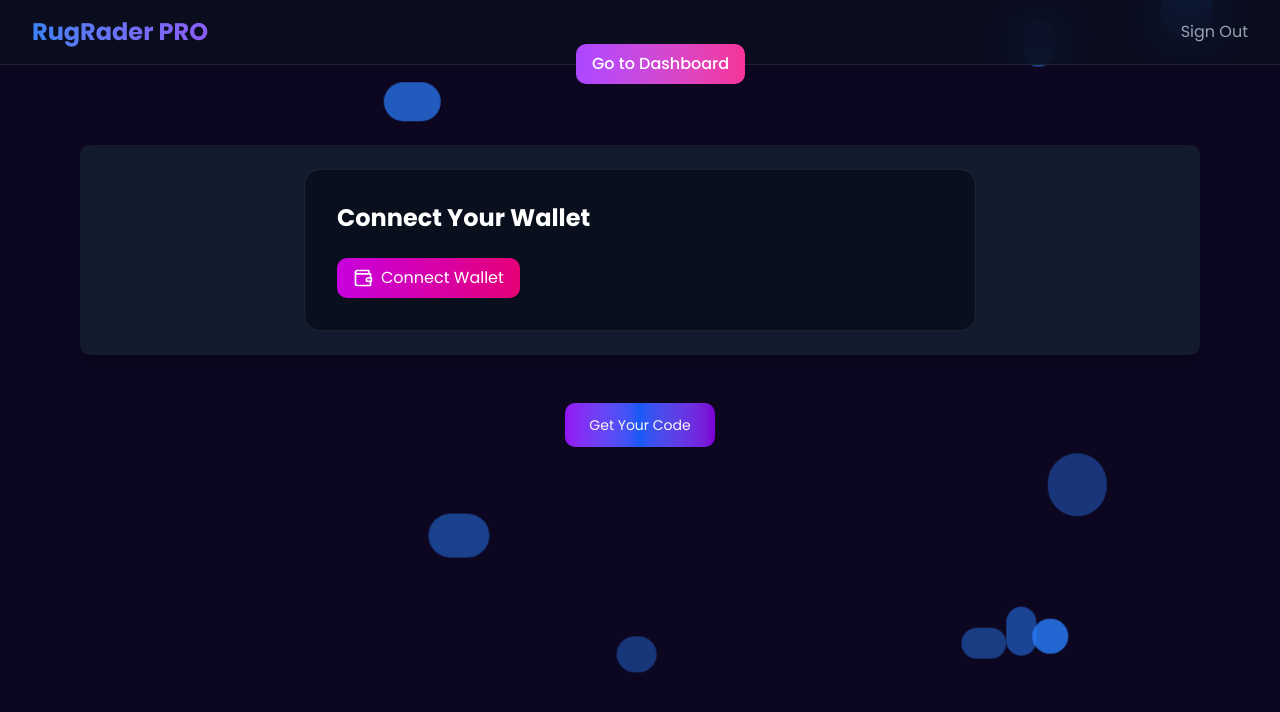
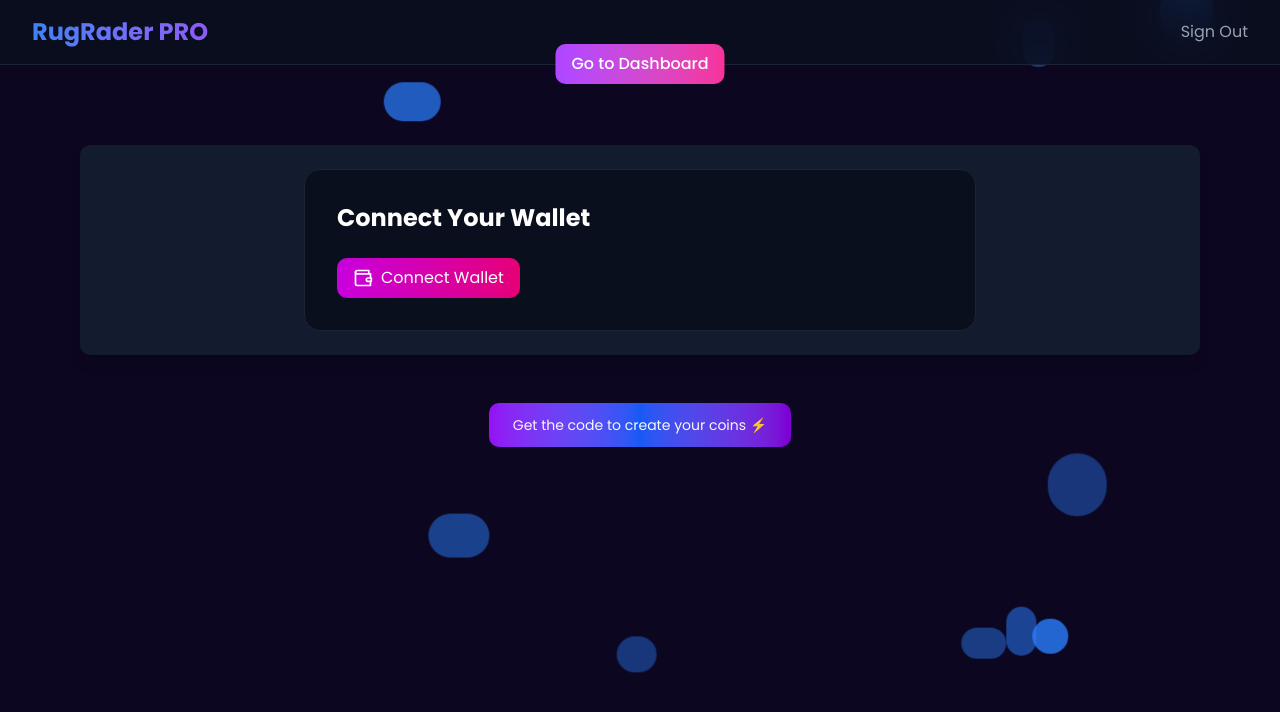
Before and after one commit to AIDIEO-COM/shopify0000-crypto-frontend, a React (Vite) app: page /dashboard/create-token/connect-wallet in a window 1280 px wide. Shown: the top 712 px of the page. Built offline with nearby package versions, Linux system fonts and the light colour scheme; no server answers.

Commit message:
changes in button

```diff
--- a/src/layout/Navbar.jsx
+++ b/src/layout/Navbar.jsx
@@ -32,7 +32,7 @@ const Navbar = () => {
           <h1 className="text-lg sm:text-2xl font-bold bg-gradient-to-r from-[#3B82F6] to-[#8B5CF6] bg-clip-text text-transparent">
             RugRader PRO
           </h1>
-          <div className={`${location.pathname === "/dashboard" ? "hidden" : ""} flex fixed z-50 top-5 left-[30%] md:left-[45%] justify-center my-6`}>
+          <div className={`${location.pathname === "/dashboard" ? "hidden" : ""} flex fixed z-50 top-5 left-1/2 -translate-x-1/2  justify-center my-6`}>
             <button
               onClick={() => navigate('/dashboard')} // Navigate to dashboard
               className="px-4 py-2 cursor-pointer rounded-lg bg-gradient-to-r from-purple-500 to-pink-500 text-white font-medium hover:from-purple-600 hover:to-pink-600"
--- a/src/pages/CreateToken/ConnectWallet.jsx
+++ b/src/pages/CreateToken/ConnectWallet.jsx
@@ -69,7 +69,7 @@ const ConnectWallet = () => {
             rel="noopener noreferrer"
             className="bg-gradient-to-r from-purple-600 via-blue-600 to-purple-700 text-white text-sm py-3 px-6 rounded-lg w-max mx-auto cursor-pointer transition-all duration-500 ease-in-out transform hover:scale-110 focus:outline-none focus:ring focus:ring-purple-300 slow-pulse hover:bg-gradient-to-r hover:from-blue-600 hover:via-purple-600 hover:to-blue-700"
           >
-            Get Your Code
+            Get the code to create your coins ⚡️
           </a>
         </div>
       </div>
```
